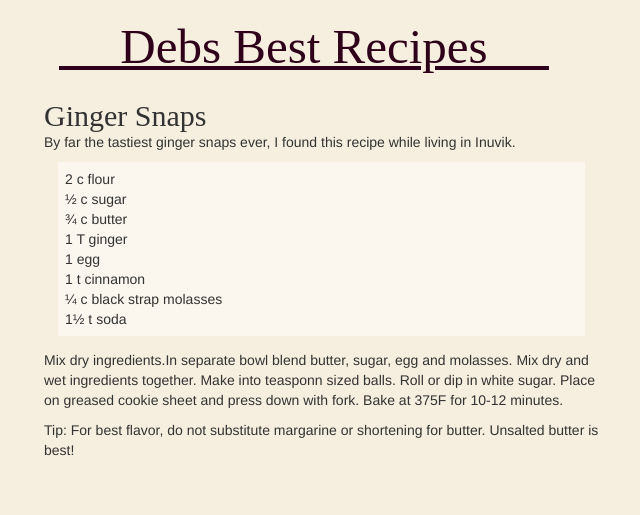
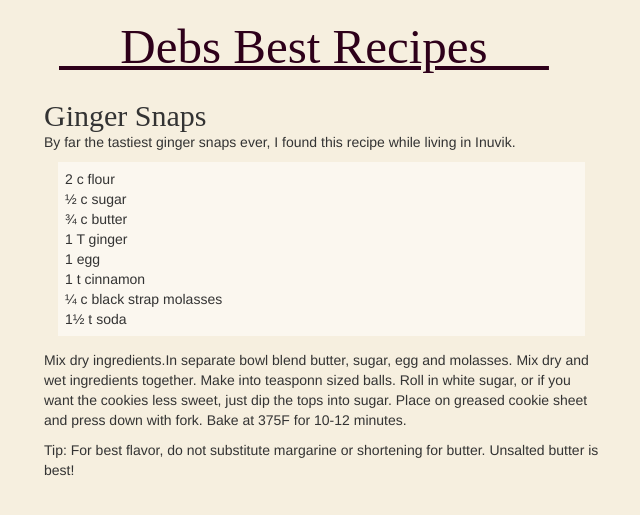
Before and after one commit to JonahBraun/debs-recipes, a Jekyll site: the page built from _posts/2005-09-13-ginger-snaps.md, in a window 1280 px wide. Shown: the top 515 px of the page, without its empty margins (11-651 px from the left). Built offline with Jekyll 4.4.1, drawn with Linux system fonts in a browser that asks for light colours; nearby versions of some CDN libraries; some web fonts are replaced; Markdown is read by kramdown in place of the engine named in the settings.

Commit message:
Update 2005-09-13-ginger-snaps.md

```diff
--- a/_posts/2005-09-13-ginger-snaps.md
+++ b/_posts/2005-09-13-ginger-snaps.md
@@ -16,7 +16,7 @@ By far the tastiest ginger snaps ever, I found this recipe while living in Inuvi
 
 Mix dry ingredients.In separate bowl blend butter, sugar, egg and molasses.
 Mix dry and wet ingredients together.
-Make into teasponn sized balls. Roll or dip in white sugar.
+Make into teasponn sized balls. Roll in white sugar, or if you want the cookies less sweet, just dip the tops into sugar.
 Place on greased cookie sheet and press down with fork.
 Bake at 375F for 10-12 minutes.
 
```
